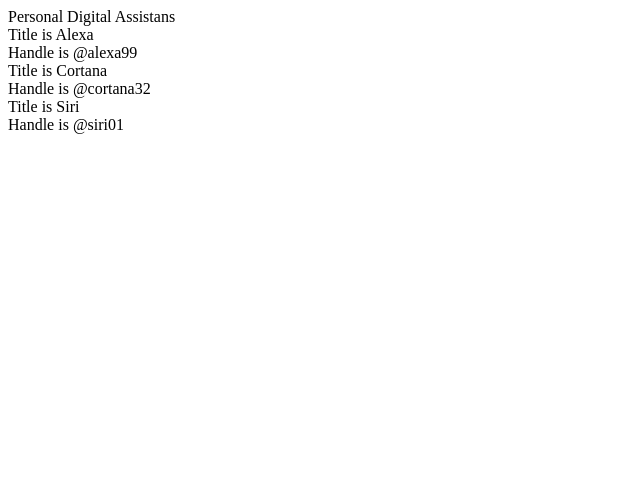
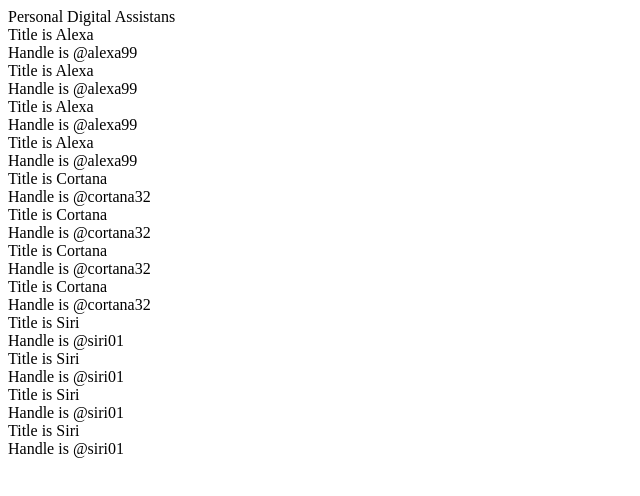
Before and after one commit to SeherKumsar/Redux_ile_Modern_React_pdas, a React (Create React App) app: page / in a window 1280 px wide. Shown: the top 496 px of the page, without its empty margins (0-640 px from the left). Built offline with nearby package versions, Linux system fonts and the light colour scheme.

Commit message:
added title and handle to ProfilCard

```diff
--- a/src/ProfileCard.js
+++ b/src/ProfileCard.js
@@ -1,8 +1,18 @@
 function ProfileCard(props) {
+  // const title = props.title;
+  // const handle = props.handle;
+  const { title, handle } = props;
+
   return (
     <div>
-      <div>Title is {props.title}</div>
-      <div>Handle is {props.handle}</div>
+      <div>Title is {title}</div>
+      <div>Handle is {handle}</div>
+      <div>Title is {title}</div>
+      <div>Handle is {handle}</div>
+      <div>Title is {title}</div>
+      <div>Handle is {handle}</div>
+      <div>Title is {title}</div>
+      <div>Handle is {handle}</div>
     </div>
   );
 }
```
